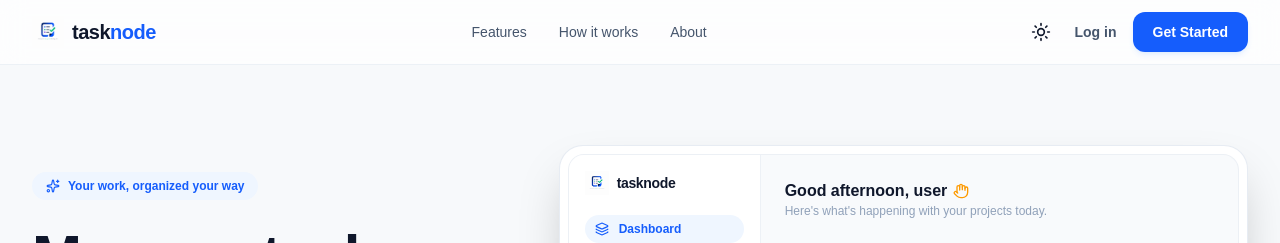
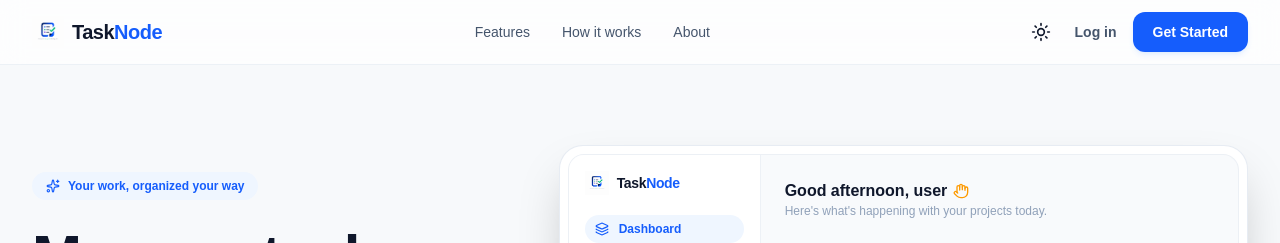
Before and after one commit to Anorak100/TaskNode, a React (Vite) app in the folder frontend/: page / in a window 1280 px wide. Shown: the top 243 px of the page. Built offline with nearby package versions, Linux system fonts and the light colour scheme.

Commit message:
feat: add TaskNode favicon and dynamic page titles

```diff
--- a/frontend/index.html
+++ b/frontend/index.html
@@ -2,9 +2,9 @@
 <html lang="en">
   <head>
     <meta charset="UTF-8" />
-    <link rel="icon" type="image/svg+xml" href="/favicon.svg" />
+    <link rel="icon" type="image/svg+xml" href="/tasknode-favicon.svg" />
     <meta name="viewport" content="width=device-width, initial-scale=1.0" />
-    <title>frontend</title>
+    <title>TaskNode</title>
   </head>
   <body>
     <div id="root"></div>
--- a/frontend/src/App.tsx
+++ b/frontend/src/App.tsx
@@ -10,12 +10,33 @@ import { AnalyticsPage } from '@/pages/analytics'
 import { LandingPage } from '@/pages/landing'
 import { PrivacyPolicyPage, TermsOfServicePage } from '@/pages/legal'
 import { isAuthenticated } from '@/lib/auth'
-import { BrowserRouter, Routes, Route, Navigate } from 'react-router-dom'
+import { BrowserRouter, Routes, Route, Navigate, useLocation } from 'react-router-dom'
+
+function PageTitle() {
+  const { pathname } = useLocation()
+  const titles: Record<string, string> = {
+    '/login': 'Sign in',
+    '/signup': 'Create account',
+    '/privacy': 'Privacy Policy',
+    '/terms': 'Terms of Service',
+    '/projects/new': 'New Project',
+    '/calendar': 'Calendar',
+    '/analytics': 'Analytics',
+  }
+  const pageTitle = titles[pathname] ?? (pathname.startsWith('/projects/') ? 'Project Tasks' : pathname === '/' && isAuthenticated() ? 'Dashboard' : '')
+
+  useEffect(() => {
+    document.title = pageTitle ? `${pageTitle} | TaskNode` : 'TaskNode | Organize your work'
+  }, [pageTitle])
+
+  return null
+}
 
 function App() {
   return (
     <ThemeProvider defaultTheme="system" storageKey="task-manager-theme">
       <BrowserRouter>
+        <PageTitle />
         <Routes>
           <Route
             path="/login"
@@ -55,3 +76,4 @@ function App() {
 }
 
 export default App
+import { useEffect } from 'react'
--- a/frontend/src/components/layout/sidebar.tsx
+++ b/frontend/src/components/layout/sidebar.tsx
@@ -56,8 +56,8 @@ export function Sidebar({ open, onClose }: { open?: boolean; onClose?: () => voi
           <div className="flex items-center gap-3">
             <img src="/tasknode_3.png" alt="TaskNode Logo" className="h-8 w-auto" />
             <div className="flex items-center text-[0.95rem] font-semibold tracking-tight">
-              <span className="text-black dark:text-white">task</span>
-              <span className="text-blue-600">node</span>
+              <span className="text-black dark:text-white">Task</span>
+              <span className="text-blue-600">Node</span>
             </div>
           </div>
         </div>
--- a/frontend/src/pages/auth/login.tsx
+++ b/frontend/src/pages/auth/login.tsx
@@ -34,8 +34,8 @@ export function LoginPage() {
         <div className="mb-8 flex items-center justify-center gap-3">
           <img src="/tasknode_3.png" alt="TaskNode logo" className="h-10 w-auto" />
           <div className="flex items-center text-lg font-semibold tracking-tight">
-            <span className="text-black dark:text-white">task</span>
-            <span className="text-blue-600">node</span>
+            <span className="text-black dark:text-white">Task</span>
+            <span className="text-blue-600">Node</span>
           </div>
         </div>
 
--- a/frontend/src/pages/auth/signup.tsx
+++ b/frontend/src/pages/auth/signup.tsx
@@ -37,8 +37,8 @@ export function SignupPage() {
         <div className="mb-8 flex items-center justify-center gap-3">
           <img src="/tasknode_3.png" alt="TaskNode logo" className="h-10 w-auto" />
           <div className="flex items-center text-lg font-semibold tracking-tight">
-            <span className="text-black dark:text-white">task</span>
-            <span className="text-blue-600">node</span>
+            <span className="text-black dark:text-white">Task</span>
+            <span className="text-blue-600">Node</span>
           </div>
         </div>
 
--- a/frontend/src/pages/landing.tsx
+++ b/frontend/src/pages/landing.tsx
@@ -65,8 +65,8 @@ export function LandingPage() {
           <div className="flex items-center gap-2 cursor-pointer" onClick={() => window.scrollTo({ top: 0, behavior: 'smooth' })}>
             <img src="/tasknode_3.png" alt="tasknode Logo" className="h-8 w-auto" />
             <span className="text-xl font-bold tracking-tight">
-              <span className="text-slate-900 dark:text-white">task</span>
-              <span className="text-blue-600">node</span>
+              <span className="text-slate-900 dark:text-white">Task</span>
+              <span className="text-blue-600">Node</span>
             </span>
           </div>
 
@@ -219,7 +219,9 @@ export function LandingPage() {
                     {/* Header Logo */}
                     <div className="flex items-center gap-2">
                       <img src="/tasknode_3.png" alt="tasknode logo" className="h-6 w-auto" />
-                      <span className="text-sm font-semibold tracking-tight text-slate-900 dark:text-white">tasknode</span>
+                      <span className="text-sm font-semibold tracking-tight">
+                        <span className="text-slate-900 dark:text-white">Task</span><span className="text-blue-600">Node</span>
+                      </span>
                     </div>
 
                     {/* Navigation Items */}
@@ -768,7 +770,7 @@ export function LandingPage() {
           <div className="space-y-4 max-w-md relative z-10">
             <div className="flex items-center gap-2">
               <img src="/tasknode_3.png" alt="tasknode Logo" className="h-8 w-auto" />
-              <span className="text-xl font-bold tracking-tight text-slate-900 dark:text-white">tasknode</span>
+              <span className="text-xl font-bold tracking-tight text-slate-900 dark:text-white">TaskNode</span>
             </div>
             <h2 className="text-3xl font-extrabold tracking-tight text-slate-900 dark:text-white sm:text-4xl">
               Ready to get organized?
--- a/frontend/src/pages/legal.tsx
+++ b/frontend/src/pages/legal.tsx
@@ -12,9 +12,9 @@ function LegalPage({ title, updated, children }: LegalPageProps) {
     <div className="min-h-screen bg-background text-foreground">
       <header className="border-b border-border bg-background/90 backdrop-blur">
         <div className="mx-auto flex h-16 max-w-4xl items-center justify-between px-4 sm:px-6">
-          <Link to="/" className="flex items-center gap-2" aria-label="tasknode home">
+          <Link to="/" className="flex items-center gap-2" aria-label="TaskNode home">
             <img src="/tasknode_3.png" alt="" className="h-7 w-auto" />
-            <span className="text-lg font-semibold tracking-tight">task<span className="text-primary">node</span></span>
+            <span className="text-lg font-semibold tracking-tight">Task<span className="text-primary">Node</span></span>
           </Link>
           <Link to="/signup" className="text-sm font-semibold text-primary hover:underline">Create account</Link>
         </div>
```
Also changed, not shown: frontend/public/tasknode-favicon.svg (added).
